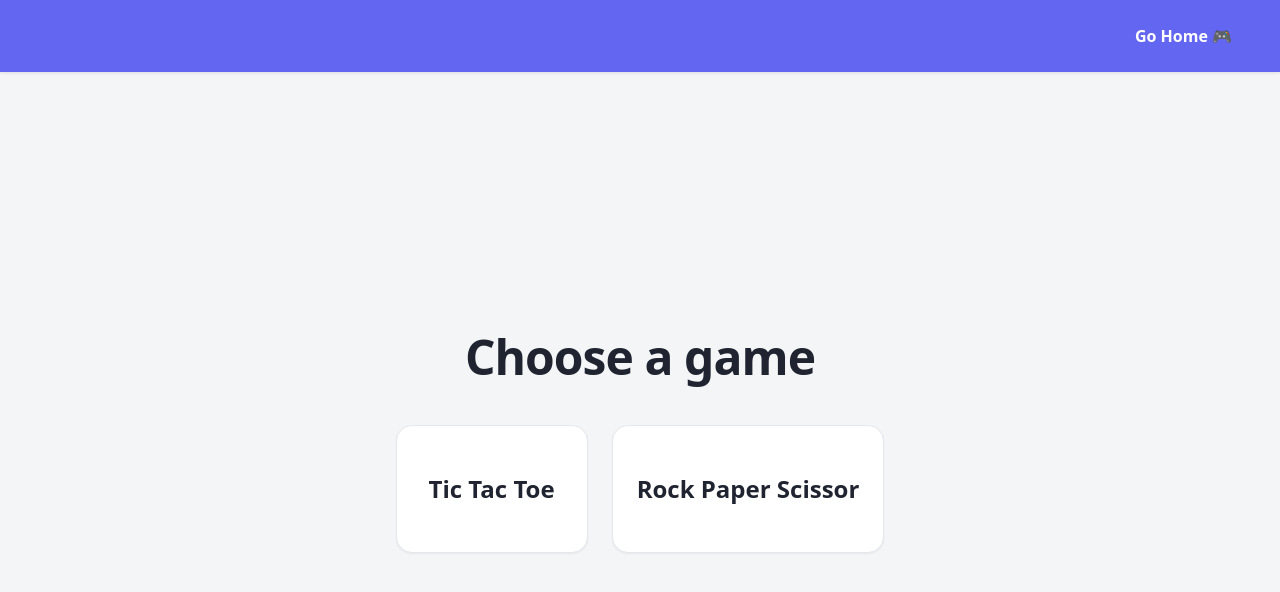
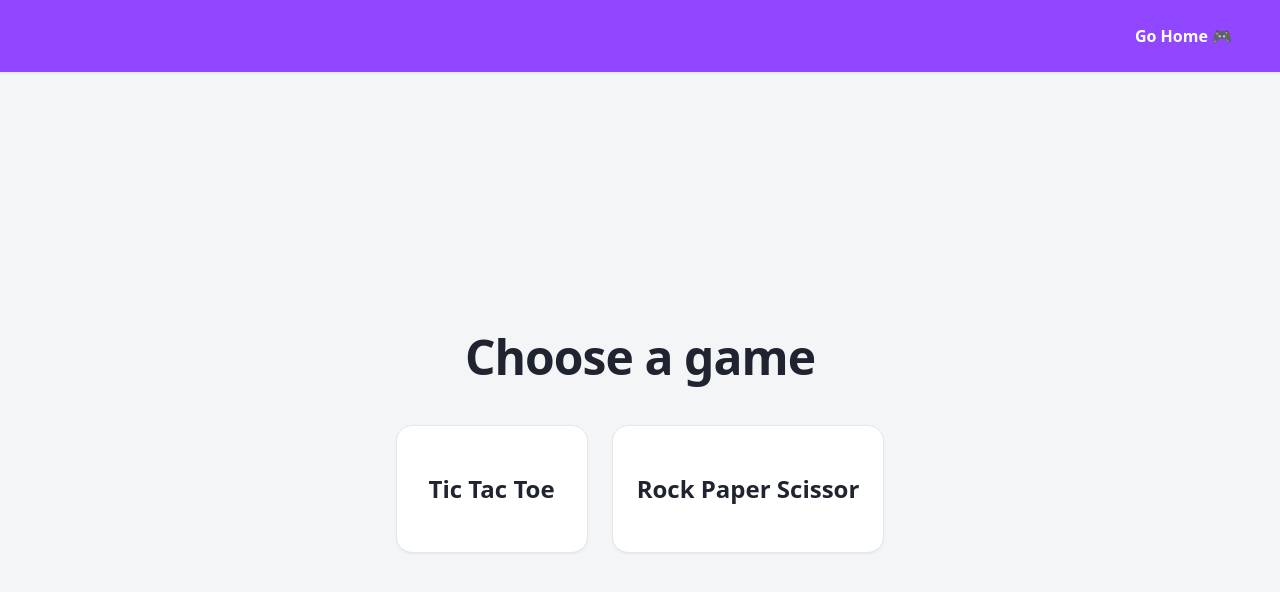
Before and after one commit to lacriman/react-tic-tac-toe, a React (Vite) app: page / in a window 1280 px wide. Shown: the top 592 px of the page. Built offline with nearby package versions, Linux system fonts and the light colour scheme.

Commit message:
feat: update accent colors for primary actions and hover states

```diff
--- a/src/styles/tokens.css
+++ b/src/styles/tokens.css
@@ -15,8 +15,8 @@
   --color-text-muted: #6b7280; /* secondary text */
   --color-text-inverse: #ffffff; /* text on the accent color */
 
-  --color-accent: #6366f1; /* indigo — primary actions, marks */
-  --color-accent-hover: #4f46e5; /* darker indigo for hover */
+  --color-accent: #9146ff; /* indigo — primary actions, marks */
+  --color-accent-hover: #7924f8; /* darker indigo for hover */
 
   --color-success: #16a34a; /* wins / positive */
   --color-danger: #dc2626; /* losses / negative */
```
